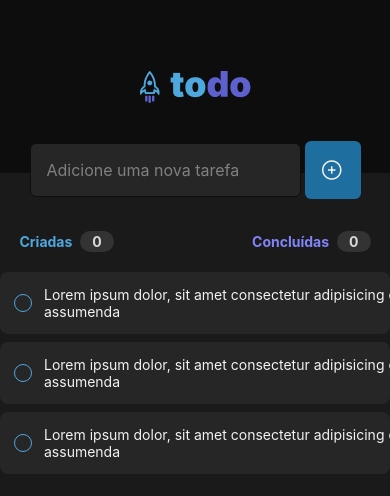
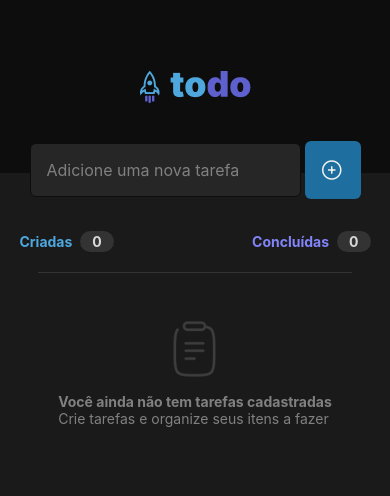
Before and after one commit to FranciscoMaik/todo-expo, a React Native app: screen / in a window 390 px wide. Shown: the top 496 px of the page. Built offline with nearby package versions, Linux system fonts and the light colour scheme.

Commit message:
feat: create component empry list

```diff
--- /dev/null
+++ b/src/components/EmptyToDo/index.tsx
@@ -0,0 +1,17 @@
+import { Text, View, Image } from "react-native";
+
+import { styles } from "./styles"
+
+export function EmptyTodo() {
+  return(
+    <View style={styles.container}>
+      <Image
+        source={require("../../assets/clipboard.png")}
+      />
+      <View style={styles.content}>
+        <Text style={styles.strong}>Você ainda não tem tarefas cadastradas</Text>
+        <Text style={styles.span}>Crie tarefas e organize seus itens a fazer</Text>
+      </View>
+    </View>
+  )
+}
--- /dev/null
+++ b/src/components/EmptyToDo/styles.ts
@@ -0,0 +1,24 @@
+import { StyleSheet } from "react-native";
+
+export const styles = StyleSheet.create({
+  container: {
+    alignItems: "center",
+    paddingVertical: 48,
+    paddingHorizontal: 20,
+    borderTopWidth: 1,
+    borderTopColor: "#333333",
+    width: "100%"
+  },
+  content: {
+    marginTop: 16,
+  },
+  strong: {
+    color: "#808080",
+    fontWeight: "bold",
+    fontSize: 14
+  },
+  span: {
+    color: "#808080",
+    fontSize: 14
+  }
+})
--- a/src/pages/Home/index.tsx
+++ b/src/pages/Home/index.tsx
@@ -5,16 +5,17 @@ import { Ionicons } from '@expo/vector-icons';
 import { Header } from "../../components/Header";
 import { Status } from "../../components/Status";
 import { ItemToDo } from "../../components/ItemToDo"
+import { EmptyTodo } from "../../components/EmptyToDo";
 
 import { styles } from "./styles";
 
-const test = ["test1", "test2", "test3"]
+const test = []
+// "test1", "test2", "test3"
 
 export function Home() {
   return (
     <View style={styles.container}>
       <Header />
-
 
       <View style={styles.contentInput}>
         <TextInput
@@ -36,6 +37,9 @@ export function Home() {
           renderItem={({item}) => (
             <ItemToDo />
           )}
+          ListEmptyComponent={() => (
+            <EmptyTodo />
+          )}
         />
       </View>
     </View>
```
Also changed, not shown: src/assets/clipboard.png (added), src/assets/clipboard.svg (added).
